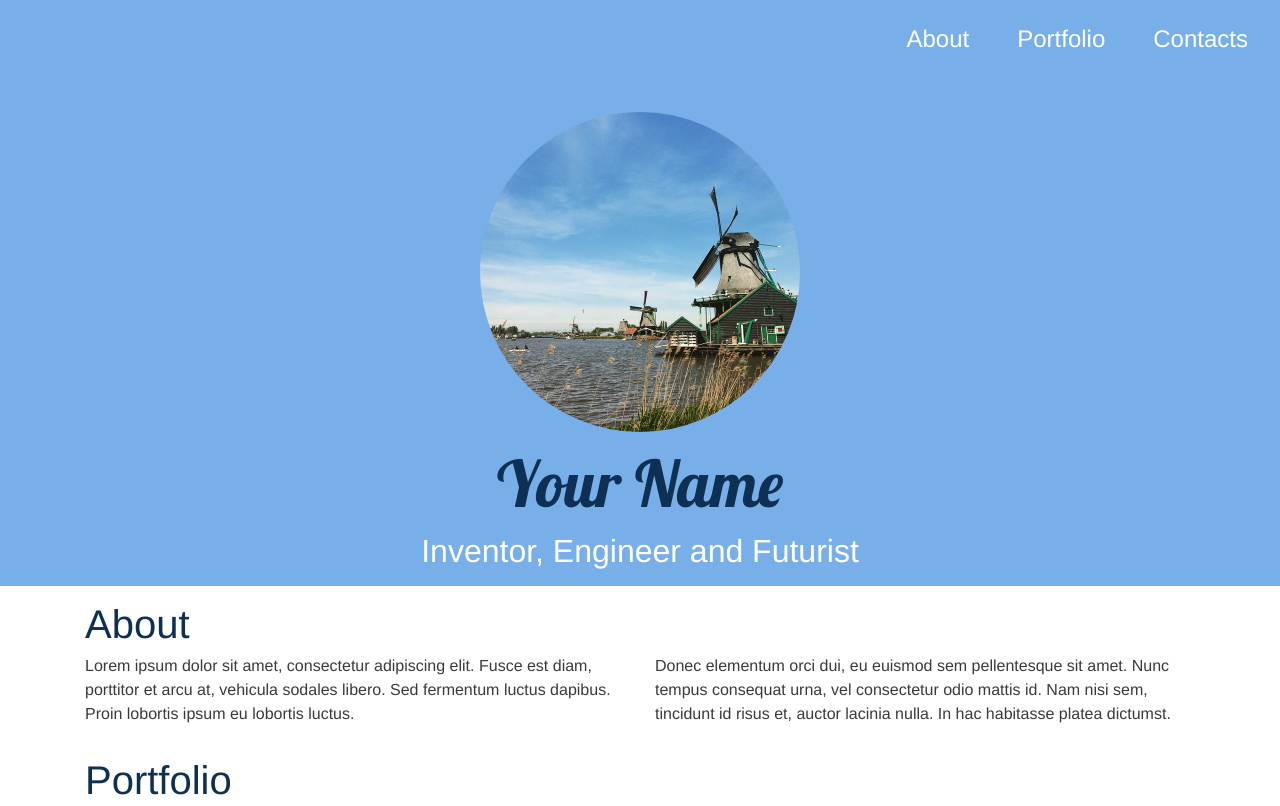
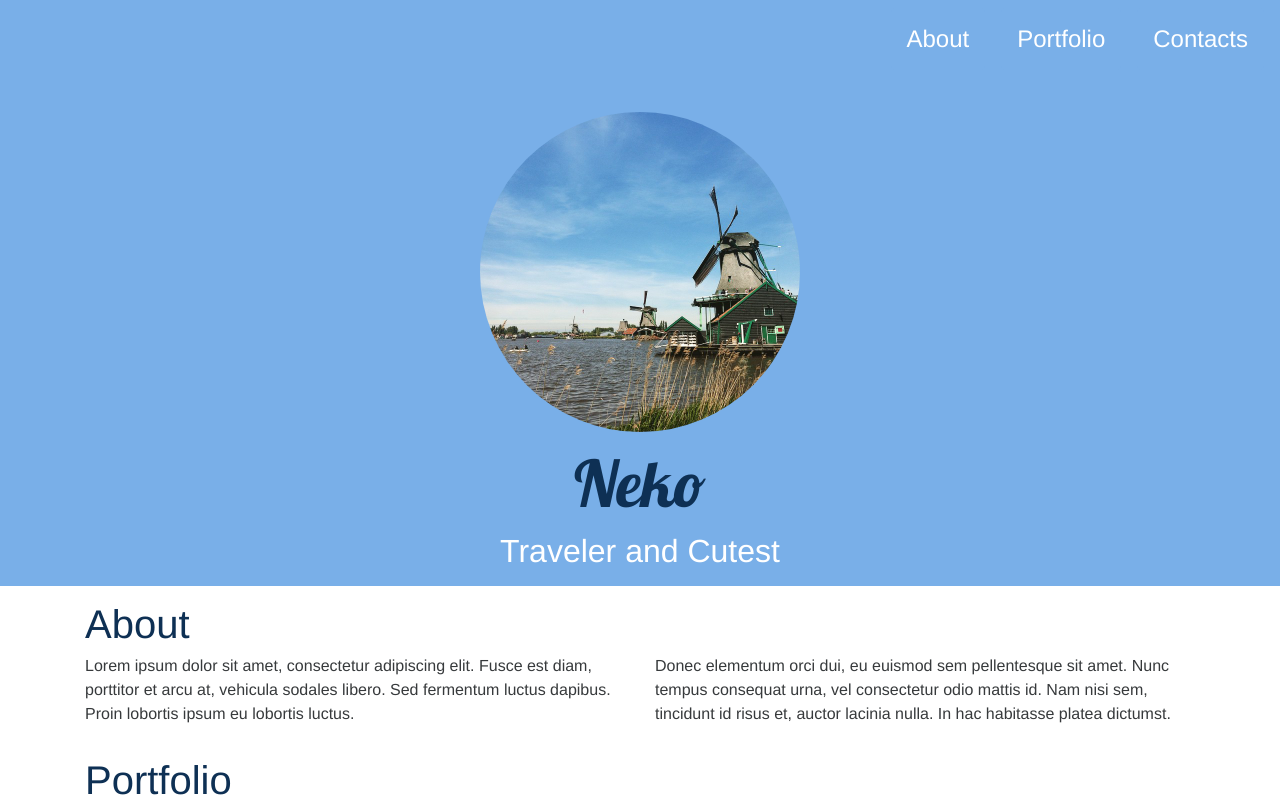
Before and after one commit to hang129/blogs, a Jekyll site: the page built from index.html, in a window 1280 px wide and 900 px high, cut to the strip 0-806 px from the top of the window. Built offline with Jekyll 4.4.1, drawn with Linux system fonts in a browser that asks for light colours; nearby versions of some CDN libraries.

Commit message:
Update _config.yml

```diff
--- a/_config.yml
+++ b/_config.yml
@@ -1,11 +1,11 @@
 # Site settings
 # in the templates available like {{ site.myvariable }}.
-title: Clean portfolio theme for Jekyll powered by Bootstrap 4.
-email: your-email@domain.com
-brand: Your Name
-headline: Inventor, Engineer and Futurist
+title: Day la blog cua Neko
+email: neko@hihi.com
+brand: Neko
+headline: Traveler and Cutest
 description: > # this means to ignore newlines until "baseurl:"
-  New Site
+  Day la blog moi tao cua Meo nha
 baseurl: "" # the subpath of your site, e.g. /blog
 url: "http://example.com" # the base hostname & protocol for your site
 copyright: 2016 Whatever Company, Inc. All Rights Reserved.
```
